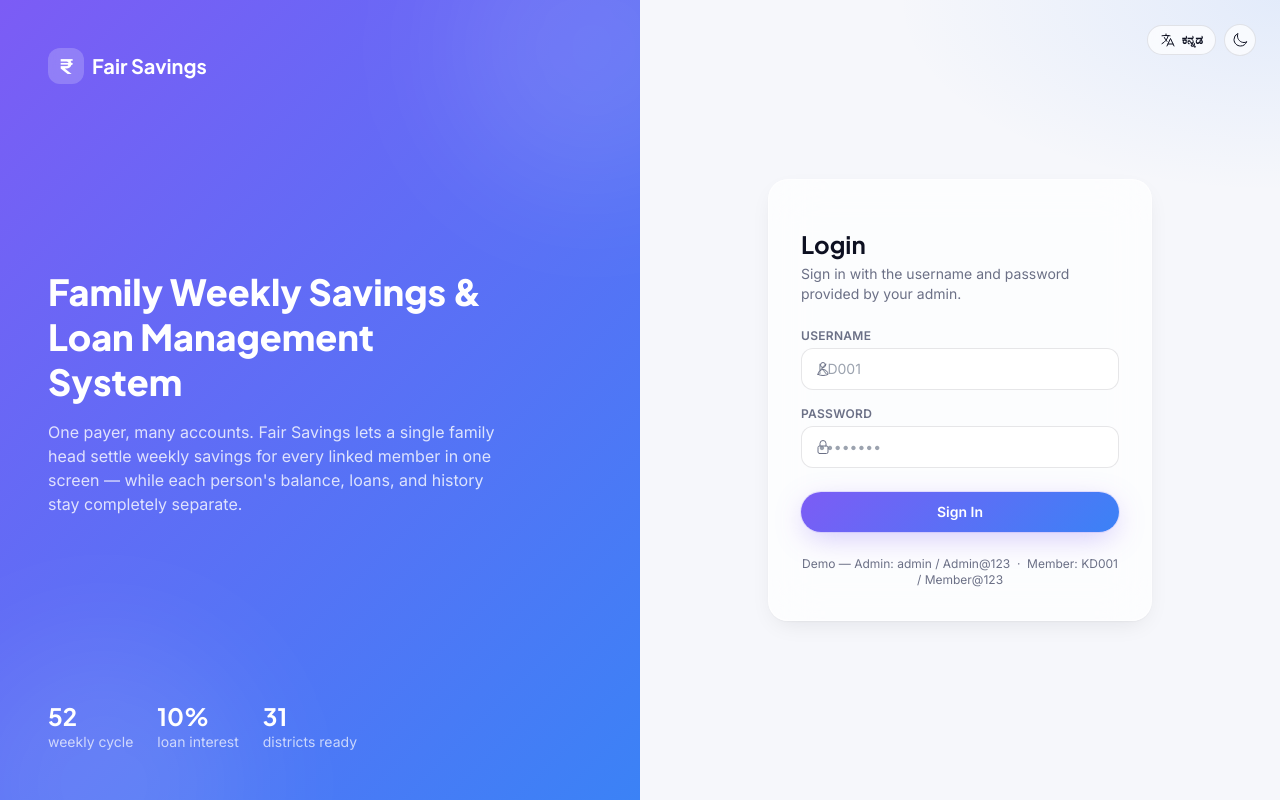
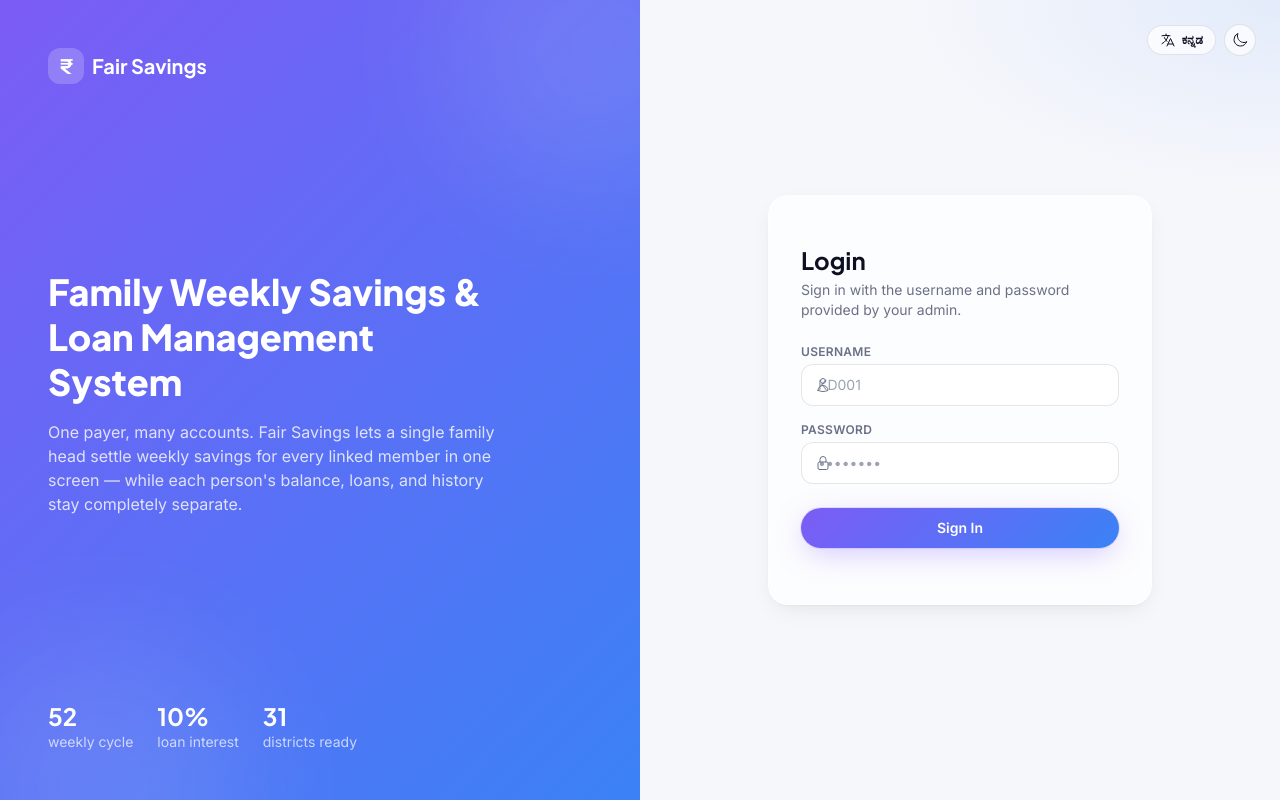
Before and after one commit to darshan5462-maker/fair-savings, a Next.js app in the folder frontend/: page /login in a window 1280 px wide. Built offline with nearby package versions, Linux system fonts and the light colour scheme; no server answers.

Commit message:
Remove demo credentials from login page
Removed demo login credentials from the login page.

```diff
--- a/frontend/src/app/login/page.tsx
+++ b/frontend/src/app/login/page.tsx
@@ -143,7 +143,7 @@ export default function LoginPage() {
           </button>
 
           <p className="mt-6 text-center text-xs text-ink-500 dark:text-ink-300">
-            Demo — Admin: admin / Admin@123 &nbsp;·&nbsp; Member: KD001 / Member@123
+
           </p>
         </motion.form>
       </div>
```
